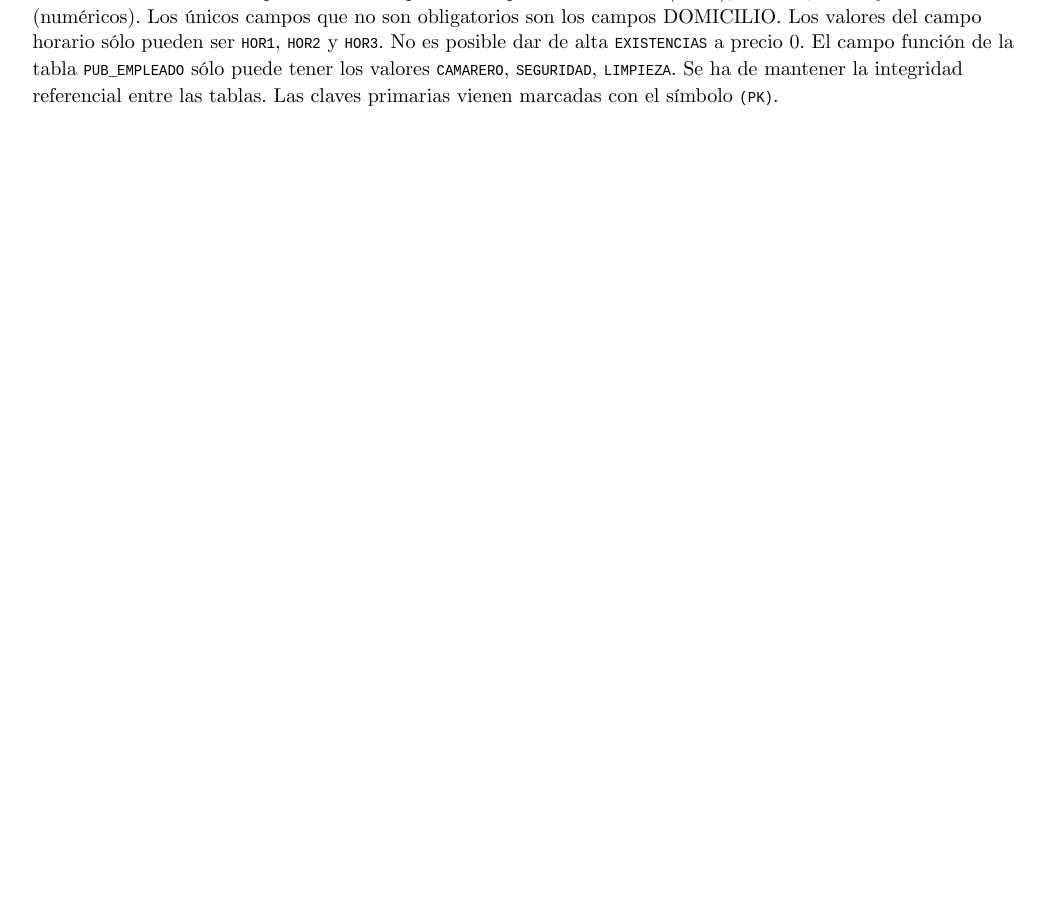
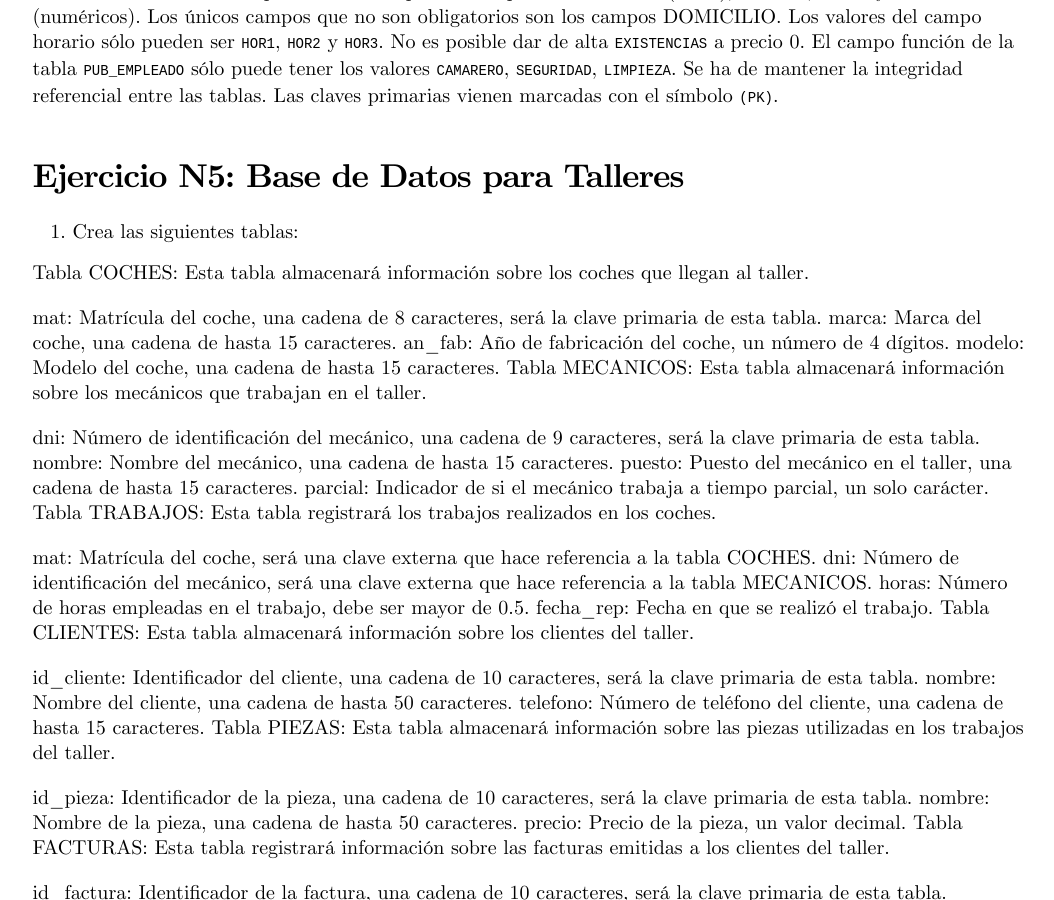
Before and after one commit to TeoRojas/teorojas.github.io, a Jekyll site: the page built from bases-de-datos/UD04-ejercicios.md, in a window 1280 px wide and 900 px high, scrolled down 4494 px. Shown: the whole window, without its empty margins (102-1156 px from the left). Built offline with Jekyll 4.4.1, drawn with Linux system fonts in a browser that asks for light colours; nearby versions of some CDN libraries; before the commit the page ends 4903 px from its top, so only the background shows below that; some of the changed text lies outside the part shown.

Commit message:
BBDD.UD05->'ej5 without styles'

```diff
--- a/bases-de-datos/UD04-ejercicios.md
+++ b/bases-de-datos/UD04-ejercicios.md
@@ -186,3 +186,67 @@ Las claves primarias vienen marcadas con el símbolo `(PK)`.
    - `fecha_inicio` en `Préstamo` con restricción `NOT NULL`.
 
 -->
+
+# Ejercicio N5: Base de Datos para Talleres
+
+
+1. Crea las siguientes tablas:
+
+
+Tabla COCHES:
+Esta tabla almacenará información sobre los coches que llegan al taller.
+
+mat: Matrícula del coche, una cadena de 8 caracteres, será la clave primaria de esta tabla.
+marca: Marca del coche, una cadena de hasta 15 caracteres.
+an_fab: Año de fabricación del coche, un número de 4 dígitos.
+modelo: Modelo del coche, una cadena de hasta 15 caracteres.
+Tabla MECANICOS:
+Esta tabla almacenará información sobre los mecánicos que trabajan en el taller.
+
+dni: Número de identificación del mecánico, una cadena de 9 caracteres, será la clave primaria de esta tabla.
+nombre: Nombre del mecánico, una cadena de hasta 15 caracteres.
+puesto: Puesto del mecánico en el taller, una cadena de hasta 15 caracteres.
+parcial: Indicador de si el mecánico trabaja a tiempo parcial, un solo carácter.
+Tabla TRABAJOS:
+Esta tabla registrará los trabajos realizados en los coches.
+
+mat: Matrícula del coche, será una clave externa que hace referencia a la tabla COCHES.
+dni: Número de identificación del mecánico, será una clave externa que hace referencia a la tabla MECANICOS.
+horas: Número de horas empleadas en el trabajo, debe ser mayor de 0.5.
+fecha_rep: Fecha en que se realizó el trabajo.
+Tabla CLIENTES:
+Esta tabla almacenará información sobre los clientes del taller.
+
+id_cliente: Identificador del cliente, una cadena de 10 caracteres, será la clave primaria de esta tabla.
+nombre: Nombre del cliente, una cadena de hasta 50 caracteres.
+telefono: Número de teléfono del cliente, una cadena de hasta 15 caracteres.
+Tabla PIEZAS:
+Esta tabla almacenará información sobre las piezas utilizadas en los trabajos del taller.
+
+id_pieza: Identificador de la pieza, una cadena de 10 caracteres, será la clave primaria de esta tabla.
+nombre: Nombre de la pieza, una cadena de hasta 50 caracteres.
+precio: Precio de la pieza, un valor decimal.
+Tabla FACTURAS:
+Esta tabla registrará información sobre las facturas emitidas a los clientes del taller.
+
+id_factura: Identificador de la factura, una cadena de 10 caracteres, será la clave primaria de esta tabla.
+id_cliente: Identificador del cliente, una clave externa que hace referencia a la tabla CLIENTES.
+fecha_emision: Fecha de emisión de la factura.
+total: Total de la factura, un valor decimal.
+
+
+2. Realiza las siguientes modificaciones sobre las tablas...
+
+Una vez que las tablas básicas estén creadas, necesitaremos realizar algunas modificaciones adicionales para mejorar la estructura de la base de datos.
+
+Añadir atributo modelo a la tabla COCHES:
+Agregaremos un atributo modelo a la tabla COCHES para registrar el modelo de cada coche.
+
+Establecer mat y dni como llaves primarias de TRABAJOS:
+Haremos que las columnas mat y dni en la tabla TRABAJOS formen una clave primaria compuesta, lo que asegurará que cada combinación de matrícula y número de identificación del mecánico sea única en la tabla.
+
+Establecer dni de TRABAJOS como llave ajena respecto a MECANICOS:
+Estableceremos la columna dni en la tabla TRABAJOS como una clave ajena que hace referencia a la columna dni en la tabla MECANICOS. Esto garantizará que solo se puedan asignar trabajos a mecánicos que estén registrados en la base de datos.
+
+Reducir a 2 la longitud del atributo an_fab de la tabla COCHES:
+Reducir la longitud del atributo an_fab en la tabla COCHES de 4 a 2 caracteres para permitir el almacenamiento de años con mayor precisión.
```
